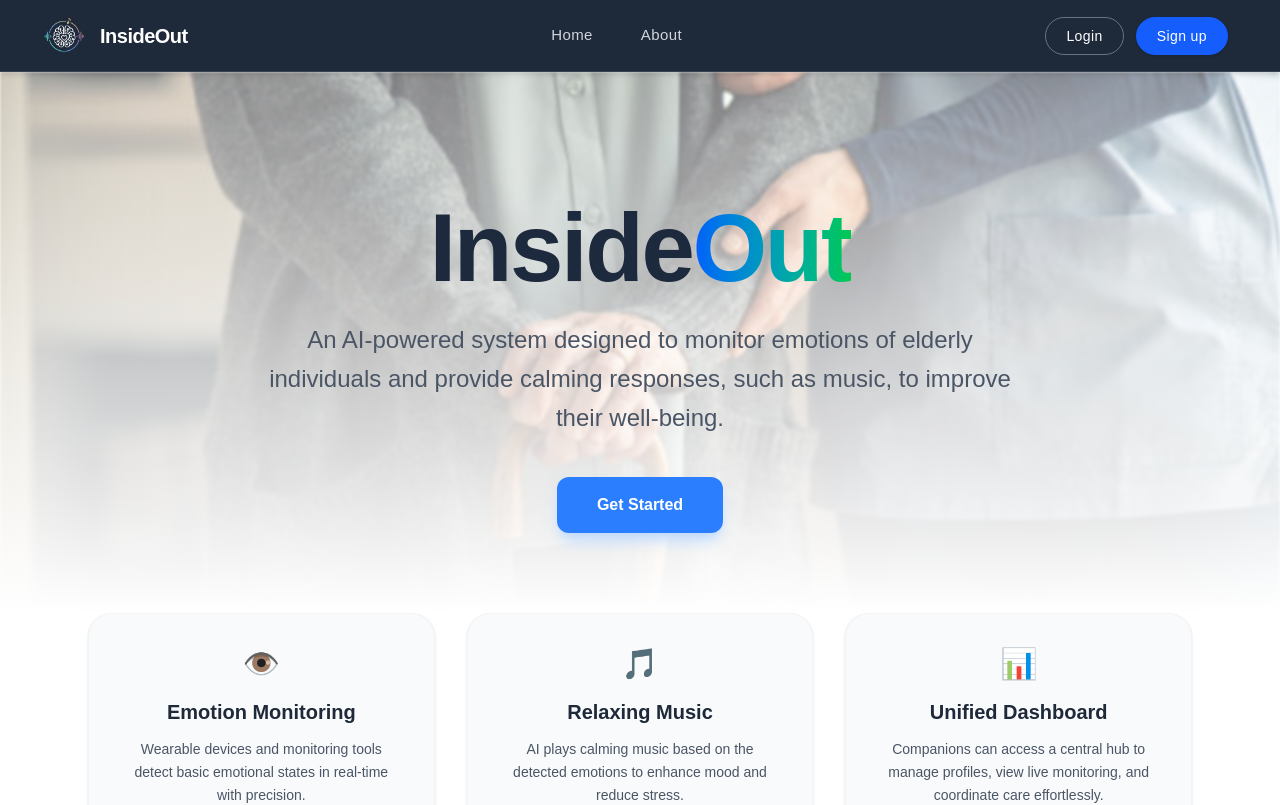
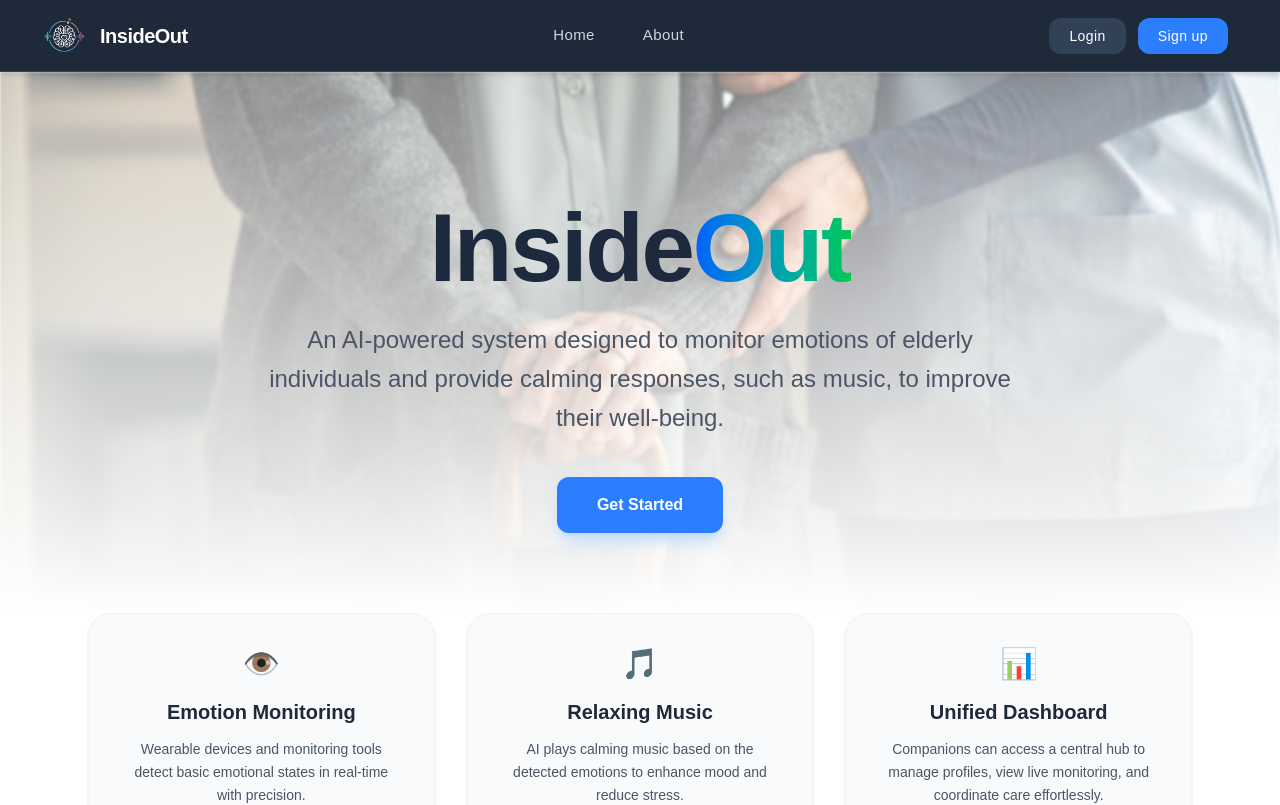
Before and after one commit to johnmartinroque/InsideOut, a React (Vite) app in the folder InsideOutFE/: page / in a window 1280 px wide. Shown: the top 805 px of the page. Built offline with nearby package versions, Linux system fonts and the light colour scheme; no server answers.

Commit message:
guest header dropdown fix

```diff
--- a/InsideOutFE/src/components/GuestHeader.jsx
+++ b/InsideOutFE/src/components/GuestHeader.jsx
@@ -26,45 +26,72 @@ function GuestHeader() {
           </span>
         </Link>
 
-        {/* Menu */}
-        <div className={`max-lg:hidden lg:block ${menuOpen ? "block" : "hidden"}`}>
-          <ul className="lg:flex gap-x-6 max-lg:space-y-3 max-lg:fixed max-lg:bg-gray-800 max-lg:w-1/2 max-lg:min-w-[300px] max-lg:top-0 max-lg:left-0 max-lg:p-6 max-lg:h-full max-lg:shadow-2xl max-lg:overflow-auto z-50">
-            <li className="max-lg:border-b max-lg:border-gray-700 max-lg:py-3 px-3">
+        {/* Menu & Mobile Dropdown */}
+        <div className={`${menuOpen ? "block" : "hidden"} lg:block max-lg:absolute max-lg:top-[70px] max-lg:right-4 z-50`}>
+          <ul className="lg:flex gap-x-6 max-lg:space-y-1 max-lg:bg-gray-800 max-lg:w-48 max-lg:p-2 max-lg:rounded-lg max-lg:shadow-xl max-lg:border max-lg:border-gray-700">
+            <li className="px-3">
               <Link
                 to="/"
-                className="hover:text-blue-400 block font-medium text-[15px] transition-colors"
+                className="hover:text-blue-400 block py-2 font-medium text-[15px] transition-colors"
+                onClick={() => setMenuOpen(false)}
               >
                 Home
               </Link>
             </li>
-            <li className="max-lg:border-b max-lg:border-gray-700 max-lg:py-3 px-3">
+            <li className="px-3">
               <Link
                 to="/about"
-                className="hover:text-blue-400 block font-medium text-[15px] transition-colors"
+                className="hover:text-blue-400 block py-2 font-medium text-[15px] transition-colors"
+                onClick={() => setMenuOpen(false)}
               >
                 About
               </Link>
             </li>
+
+            {/* Divider for mobile */}
+            <li className="lg:hidden border-b border-gray-700 my-1 mx-3"></li>
+
+            {/* Login Link - Uniform Style */}
+            <li className="lg:hidden px-3">
+              <button
+                className="w-full text-left py-2 font-medium text-[15px] text-gray-300 hover:text-blue-400 transition-colors"
+                onClick={() => { navigate("/login"); setMenuOpen(false); }}
+              >
+                Login
+              </button>
+            </li>
+
+            {/* Sign Up Link - Uniform Style but highlighted */}
+            <li className="lg:hidden px-3">
+              <button
+                className="w-full text-left py-2 font-medium text-[15px] text-blue-400 hover:text-blue-300 transition-colors"
+                onClick={() => { navigate("/register"); setMenuOpen(false); }}
+              >
+                Sign up
+              </button>
+            </li>
           </ul>
         </div>
 
-        {/* Buttons */}
-        <div className="flex items-center max-lg:ml-auto space-x-3">
+        {/* Desktop Buttons */}
+        <div className="flex items-center space-x-3">
+          <div className="max-lg:hidden flex items-center space-x-3">
             <button
-            className="px-5 py-2 text-sm rounded-full font-medium text-white border border-gray-500 bg-transparent hover:bg-gray-700 hover:border-gray-400 transition-all"
+              className="px-5 py-2 text-sm rounded-xl font-medium text-white bg-slate-700 hover:bg-slate-600 transition-all"
               onClick={() => navigate("/login")}
             >
               Login
             </button>
             <button
-            className="px-5 py-2 text-sm rounded-full font-medium text-white border border-blue-600 bg-blue-600 hover:bg-blue-700 shadow-sm transition-all"
+              className="px-5 py-2 text-sm rounded-xl font-medium text-white bg-blue-500 hover:bg-blue-600 transition-all"
               onClick={() => navigate("/register")}
             >
               Sign up
             </button>
+          </div>
 
           {/* Mobile toggle */}
-          <button onClick={handleToggle} className="lg:hidden cursor-pointer">
+          <button onClick={handleToggle} className="lg:hidden cursor-pointer text-white">
             <svg className="w-7 h-7" fill="currentColor" viewBox="0 0 20 20">
               <path
                 fillRule="evenodd"
```
Lines whose indentation alone changed are shown as unchanged.
